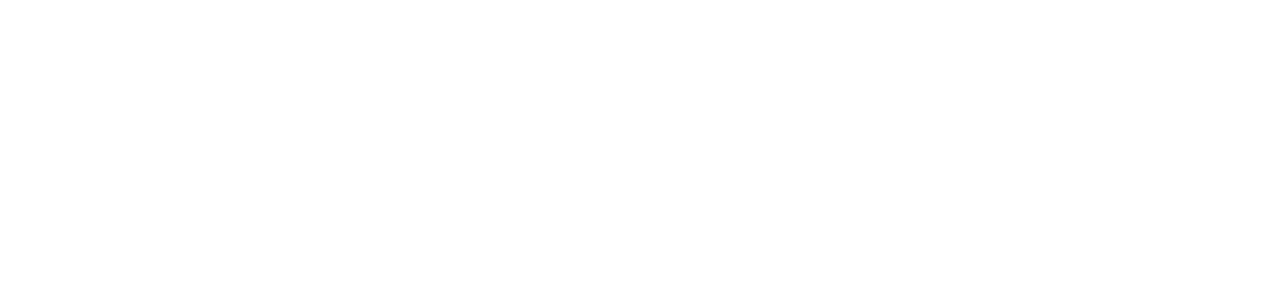
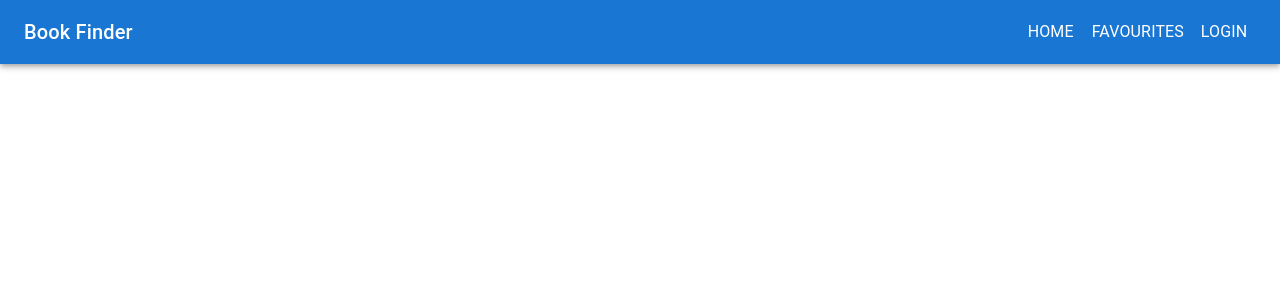
Before and after one commit to mprime95/book-finder, a React (Create React App) app in the folder client/: page / in a window 1280 px wide. Shown: the top 300 px of the page. Built offline with nearby package versions, Linux system fonts and the light colour scheme.

Commit message:
BF-12: Global header added

```diff
--- a/client/src/components/app/components/App.tsx
+++ b/client/src/components/app/components/App.tsx
@@ -6,6 +6,7 @@
 import FavouritesPage from '../../pages/FavouritesPage';
 import './App.css';
 import ROUTES from '../constants/routes';
+import Header from '../../header/Header';
 
 /**
  * Root of the application. Contains global application-level providers not specific to app functionality,
@@ -17,6 +18,7 @@
             <FavBookProvider>
                 <ModalProvider>
                     <BrowserRouter basename="/">
+                        <Header />
                         <Switch>
                             <Route path={ROUTES.dashboard}>
                                 <HomePage />
--- /dev/null
+++ b/client/src/components/header/Header.tsx
@@ -0,0 +1,46 @@
+import React from 'react';
+import { AppBar, Box, Button, Toolbar, Typography } from '@mui/material';
+
+/**
+ * Component to display global page header and navbar
+ */
+const Header: React.FC = () => {
+    const pages = [
+        {
+            name: 'Home',
+            link: '/dashboard',
+        },
+        {
+            name: 'Favourites',
+            link: '/favourites',
+        },
+    ];
+
+    return (
+        <div className="header-section">
+            <Box sx={{ flexGrow: 1 }}>
+                <AppBar position="static">
+                    <Toolbar>
+                        <Typography variant="h6" component="div" sx={{ flexGrow: 1 }}>
+                            Book Finder
+                        </Typography>
+                        {pages.map((page) => (
+                            <Button key={page.name} href={page.link} color="inherit">
+                                <Typography varient="subtitle1" component="div" sx={{ flexGrow: 1 }}>
+                                    {page.name}
+                                </Typography>
+                            </Button>
+                        ))}
+                        <Button color="inherit">
+                            <Typography varient="subtitle1" component="div" sx={{ flexGrow: 1 }}>
+                                Login
+                            </Typography>
+                        </Button>
+                    </Toolbar>
+                </AppBar>
+            </Box>
+        </div>
+    );
+};
+
+export default Header;
```
